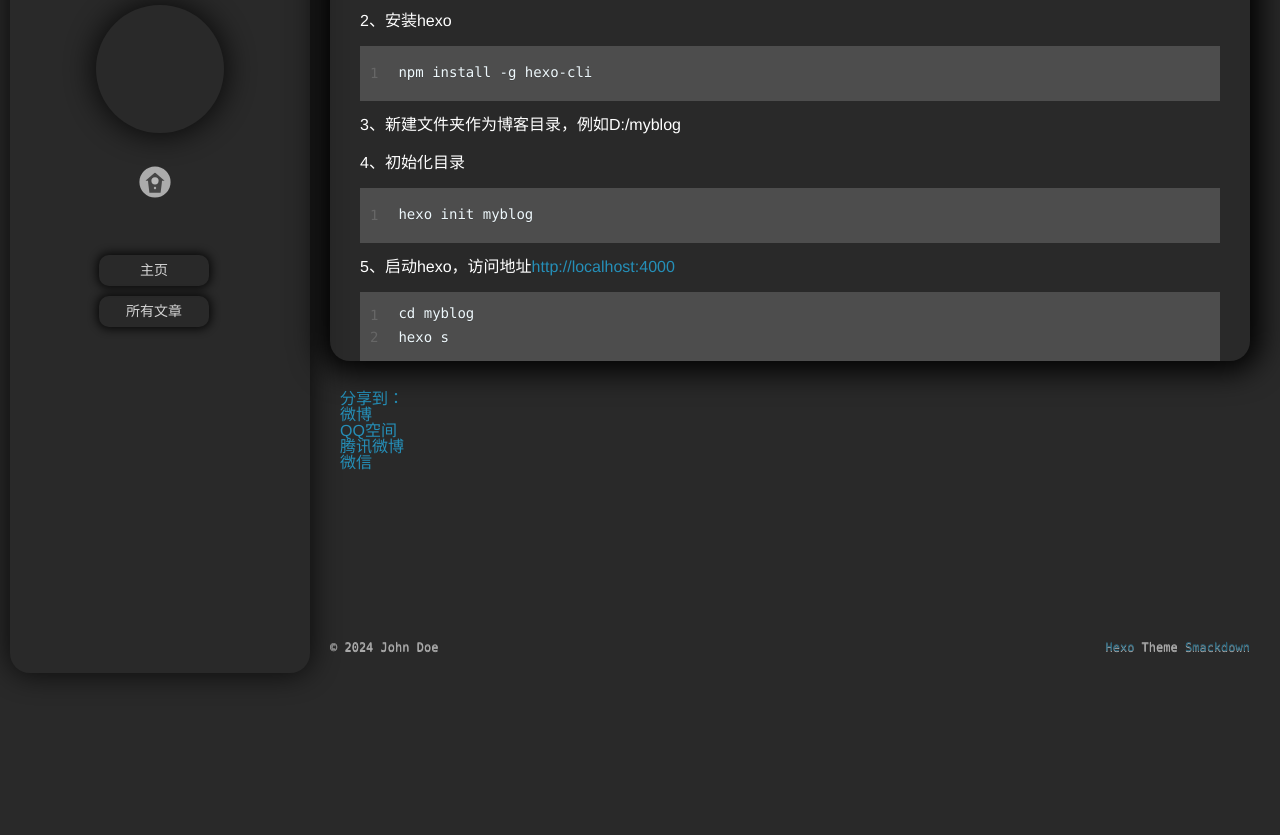
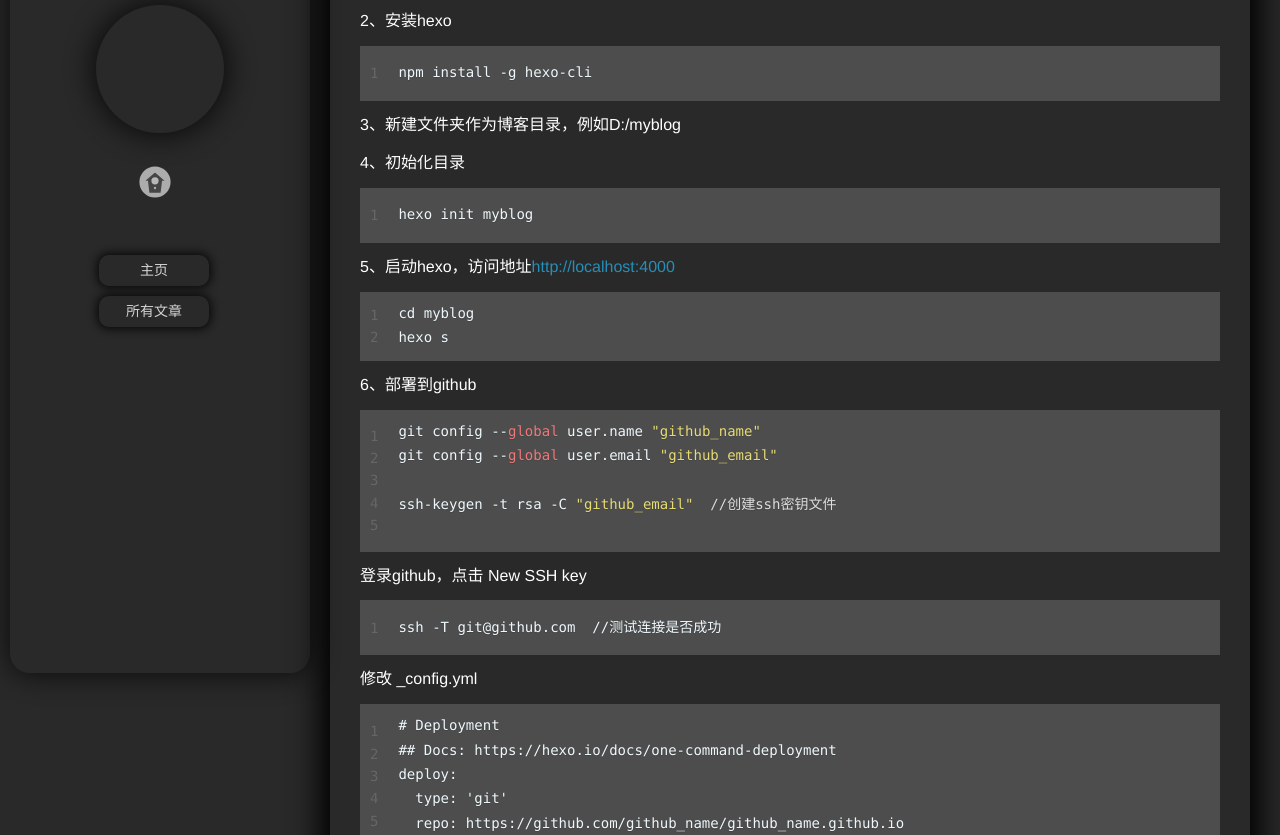
Before and after one commit to timisli/timisli.github.io, a plain HTML site: page 2024/12/08/使用hexo框架创建个人博客/index.html in a window 1280 px wide. Shown: the part 117-952 px from the top of the page. Before the commit the page ends 800 px from the top, so only its background shows below. Drawn offline with nearby package versions, Linux system fonts and the light colour scheme; some packages are replaced by stand-ins of ours; a script that the page names is missing.

Commit message:
Site updated: 2024-12-08 20:34:58

```diff
--- a/2024/12/08/使用hexo框架创建个人博客/index.html
+++ b/2024/12/08/使用hexo框架创建个人博客/index.html
@@ -9,15 +9,15 @@
 
 
   <meta name="viewport" content="width=device-width, initial-scale=1, maximum-scale=1">
-  <meta name="description" content="1、安装nodejs，git 2、安装hexo 1npm install -g hexo-cli  3、新建文件夹作为博客目录，例如D:&#x2F;myblog 4、初始化目录 1hexo init myblog  5、启动hexo，访问地址http:&#x2F;&#x2F;localhost:4000 12cd mybloghexo s">
+  <meta name="description" content="1、安装nodejs，git 2、安装hexo 1npm install -g hexo-cli  3、新建文件夹作为博客目录，例如D:&#x2F;myblog 4、初始化目录 1hexo init myblog  5、启动hexo，访问地址http:&#x2F;&#x2F;localhost:4000 12cd mybloghexo s  6、部署到github 12345git config --global u">
 <meta property="og:type" content="article">
 <meta property="og:title" content="使用hexo框架创建个人博客">
 <meta property="og:url" content="http://example.com/2024/12/08/%E4%BD%BF%E7%94%A8hexo%E6%A1%86%E6%9E%B6%E5%88%9B%E5%BB%BA%E4%B8%AA%E4%BA%BA%E5%8D%9A%E5%AE%A2/index.html">
 <meta property="og:site_name" content="Hexo">
-<meta property="og:description" content="1、安装nodejs，git 2、安装hexo 1npm install -g hexo-cli  3、新建文件夹作为博客目录，例如D:&#x2F;myblog 4、初始化目录 1hexo init myblog  5、启动hexo，访问地址http:&#x2F;&#x2F;localhost:4000 12cd mybloghexo s">
+<meta property="og:description" content="1、安装nodejs，git 2、安装hexo 1npm install -g hexo-cli  3、新建文件夹作为博客目录，例如D:&#x2F;myblog 4、初始化目录 1hexo init myblog  5、启动hexo，访问地址http:&#x2F;&#x2F;localhost:4000 12cd mybloghexo s  6、部署到github 12345git config --global u">
 <meta property="og:locale" content="zh_CN">
 <meta property="article:published_time" content="2024-12-08T06:37:18.367Z">
-<meta property="article:modified_time" content="2024-12-08T07:17:56.130Z">
+<meta property="article:modified_time" content="2024-12-08T12:33:16.892Z">
 <meta property="article:author" content="John Doe">
 <meta name="twitter:card" content="summary">
 
@@ -217,6 +217,17 @@
 <p>5、启动hexo，访问地址<a target="_blank" rel="noopener" href="http://localhost:4000/">http://localhost:4000</a></p>
 <figure class="highlight javascript"><table><tr><td class="gutter"><pre><span class="line">1</span><br><span class="line">2</span><br></pre></td><td class="code"><pre><span class="line">cd myblog</span><br><span class="line">hexo s</span><br></pre></td></tr></table></figure>
 
+<p>6、部署到github</p>
+<figure class="highlight javascript"><table><tr><td class="gutter"><pre><span class="line">1</span><br><span class="line">2</span><br><span class="line">3</span><br><span class="line">4</span><br><span class="line">5</span><br></pre></td><td class="code"><pre><span class="line">git config --<span class="variable language_">global</span> user.<span class="property">name</span> <span class="string">&quot;github_name&quot;</span></span><br><span class="line">git config --<span class="variable language_">global</span> user.<span class="property">email</span> <span class="string">&quot;github_email&quot;</span></span><br><span class="line"></span><br><span class="line">ssh-keygen -t rsa -C <span class="string">&quot;github_email&quot;</span>  <span class="comment">//创建ssh密钥文件</span></span><br><span class="line"></span><br></pre></td></tr></table></figure>
+
+<p>登录github，点击 New  SSH  key</p>
+<figure class="highlight plaintext"><table><tr><td class="gutter"><pre><span class="line">1</span><br></pre></td><td class="code"><pre><span class="line">ssh -T git@github.com  //测试连接是否成功</span><br></pre></td></tr></table></figure>
+
+<p>修改 _config.yml</p>
+<figure class="highlight plaintext"><table><tr><td class="gutter"><pre><span class="line">1</span><br><span class="line">2</span><br><span class="line">3</span><br><span class="line">4</span><br><span class="line">5</span><br><span class="line">6</span><br></pre></td><td class="code"><pre><span class="line"># Deployment</span><br><span class="line">## Docs: https://hexo.io/docs/one-command-deployment</span><br><span class="line">deploy:</span><br><span class="line">  type: &#x27;git&#x27;</span><br><span class="line">  repo: https://github.com/github_name/github_name.github.io</span><br><span class="line">  branch: main</span><br></pre></td></tr></table></figure>
+
+<figure class="highlight plaintext"><table><tr><td class="gutter"><pre><span class="line">1</span><br><span class="line">2</span><br><span class="line">3</span><br></pre></td><td class="code"><pre><span class="line">npm install hexo-deployer-git --save</span><br><span class="line">cd myblog</span><br><span class="line">hexo d  //部署</span><br></pre></td></tr></table></figure>
+
 
 
     </div>
```
Also changed, not shown: index.html (+11 -0 lines).
